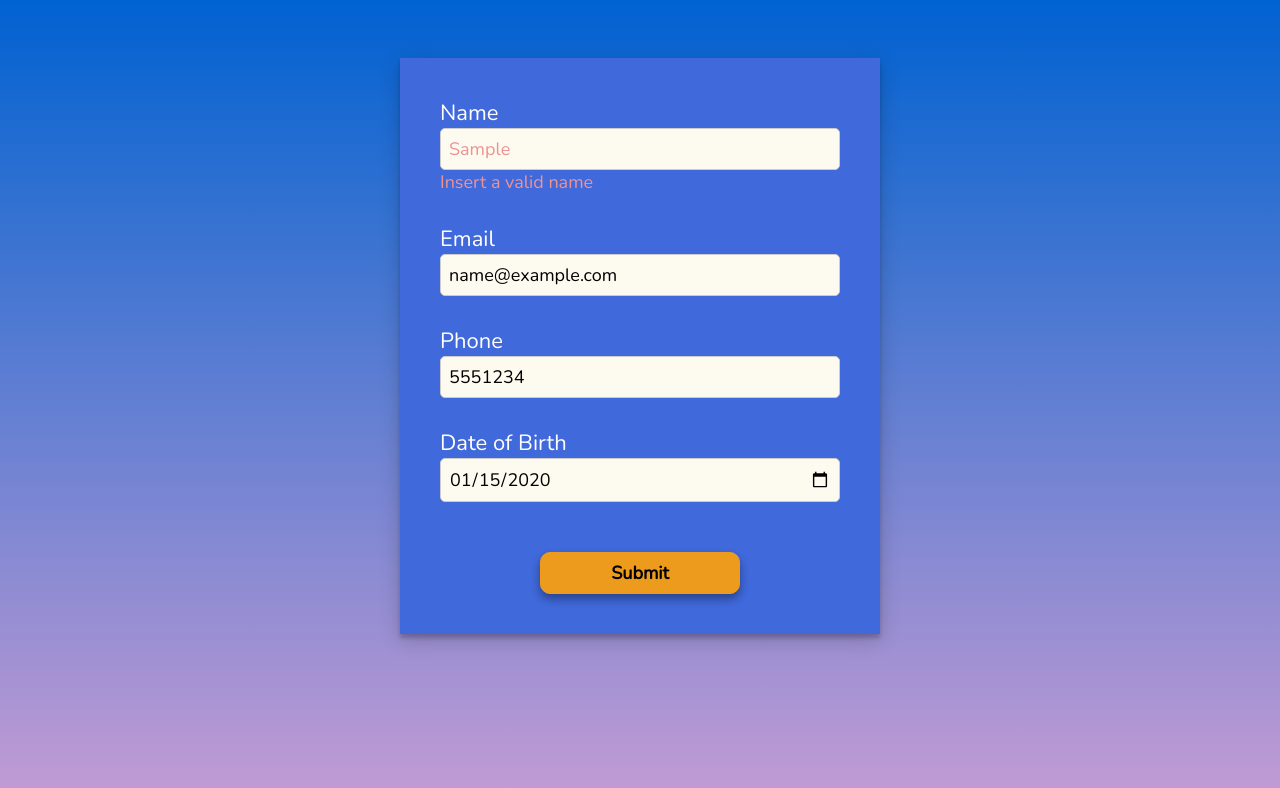
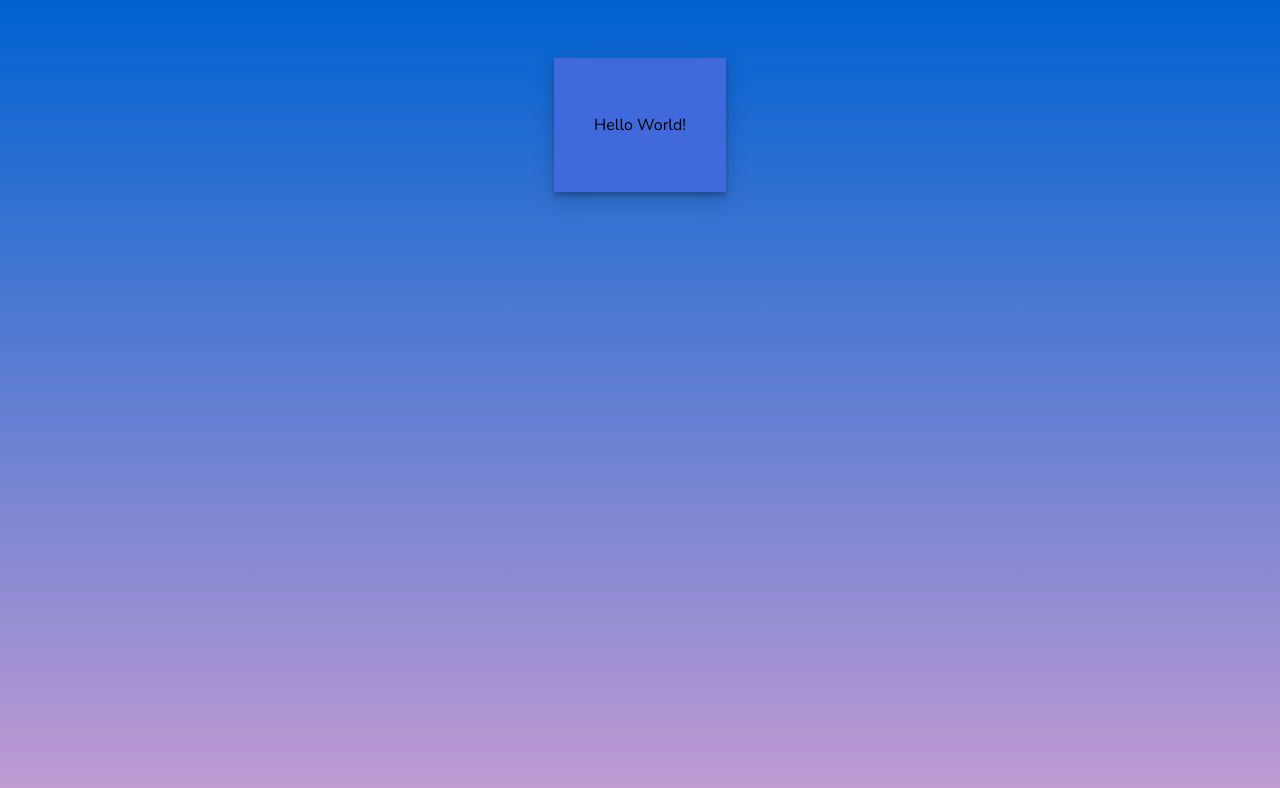
Before and after one commit to lutchenikova/TSX-Form, a React (Vite) app in the folder TSX-Form/: page / in a window 1280 px wide. Both pictures are taken after typing "Sample", "name@example.com", "5551234", "2020-01-15" into the empty fields and a click on the button "Submit". Shown: the top 788 px of the page. Built offline with nearby package versions, Linux system fonts and the light colour scheme.

Commit message:
[develop] Create UserInfo component and fix CSS style sheet

```diff
--- a/TSX-Form/src/components/Button.tsx
+++ b/TSX-Form/src/components/Button.tsx
@@ -9,7 +9,7 @@ type ButtonProps = {
 export const Button = ({ form, isDisabled, onSubmit }: ButtonProps) => {
 	return (
 		<div className="gridButton">
-			<button disabled={isDisabled} form={form} type="button" onSubmit={onSubmit}>
+			<button disabled={isDisabled} form={form} type="button" onClick={onSubmit}>
 				Submit
 			</button>
 		</div>
--- a/TSX-Form/src/components/Form.tsx
+++ b/TSX-Form/src/components/Form.tsx
@@ -1,36 +1,22 @@
+import { useState } from "react";
 import { Button } from "./Button";
 import { Input, InputProps } from "./Input";
+import { UserInfo } from "./UserInfo";
 
 export type FormId = "addPerson" | "addUser";
 
 type FormProps = {
+	formFields: InputProps[];
 	formId: FormId;
 };
 
-export const Form = ({ formId }: FormProps) => {
-	const formFields: InputProps[] = [
-		{
-			isAutoFocus: true,
-			label: "Name",
-			type: "text",
-		},
-		{
-			label: "Email",
-			type: "email",
-		},
-		{
-			label: "Phone",
-			type: "tel",
-		},
-		{
-			isHidden: false,
-			label: "Date of Birth",
-			type: "date",
-		},
-	];
+export const Form = ({ formFields, formId }: FormProps) => {
+	const [fomSubmited, setFormSubmited] = useState(false);
 
 	return (
-		<form id={formId}>
+		<>
+			{!fomSubmited && (
+				<form className="container" id={formId}>
 					{formFields.map((field, index) => (
 						<Input
 							isAutoFocus={field.isAutoFocus}
@@ -42,7 +28,14 @@ export const Form = ({ formId }: FormProps) => {
 							type={field.type}
 						/>
 					))}
-			<Button form={formId} />
+					<Button form={formId} onSubmit={onSubmit} />
 				</form>
+			)}
+			<UserInfo shouldRenderInfo={fomSubmited} />
+		</>
 	);
+
+	function onSubmit() {
+		setFormSubmited(true);
+	}
 };
--- /dev/null
+++ b/TSX-Form/src/components/UserInfo.tsx
@@ -0,0 +1,16 @@
+type UserInfoProps = {
+	formData?: [];
+	shouldRenderInfo: boolean;
+};
+
+export const UserInfo = ({ shouldRenderInfo }: UserInfoProps) => {
+	return (
+		<>
+			{shouldRenderInfo && (
+				<div className="container">
+					<p>Hello World!</p>{" "}
+				</div>
+			)}
+		</>
+	);
+};
--- a/TSX-Form/src/index.css
+++ b/TSX-Form/src/index.css
@@ -22,13 +22,6 @@ button {
 button:disabled {
 	border: 1px solid #ed9b1c;
 	transform: scale(1);
-}
-
-form {
-	background-color: #4069db;
-	box-shadow: 0 4px 4px 0 rgba(0, 0, 0, 0.2), 0 6px 20px 0 rgba(0, 0, 0, 0.19);
-	margin-top: 50px;
-	padding: 40px;
 }
 
 html {
@@ -58,6 +51,13 @@ span {
 	font-size: 22px;
 }
 
+.container {
+	background-color: #4069db;
+	box-shadow: 0 4px 4px 0 rgba(0, 0, 0, 0.2), 0 6px 20px 0 rgba(0, 0, 0, 0.19);
+	margin-top: 50px;
+	padding: 40px;
+}
+
 .error {
 	color: #ef9292;
 	font-size: 18px;
```
Lines whose indentation alone changed are shown as unchanged.
